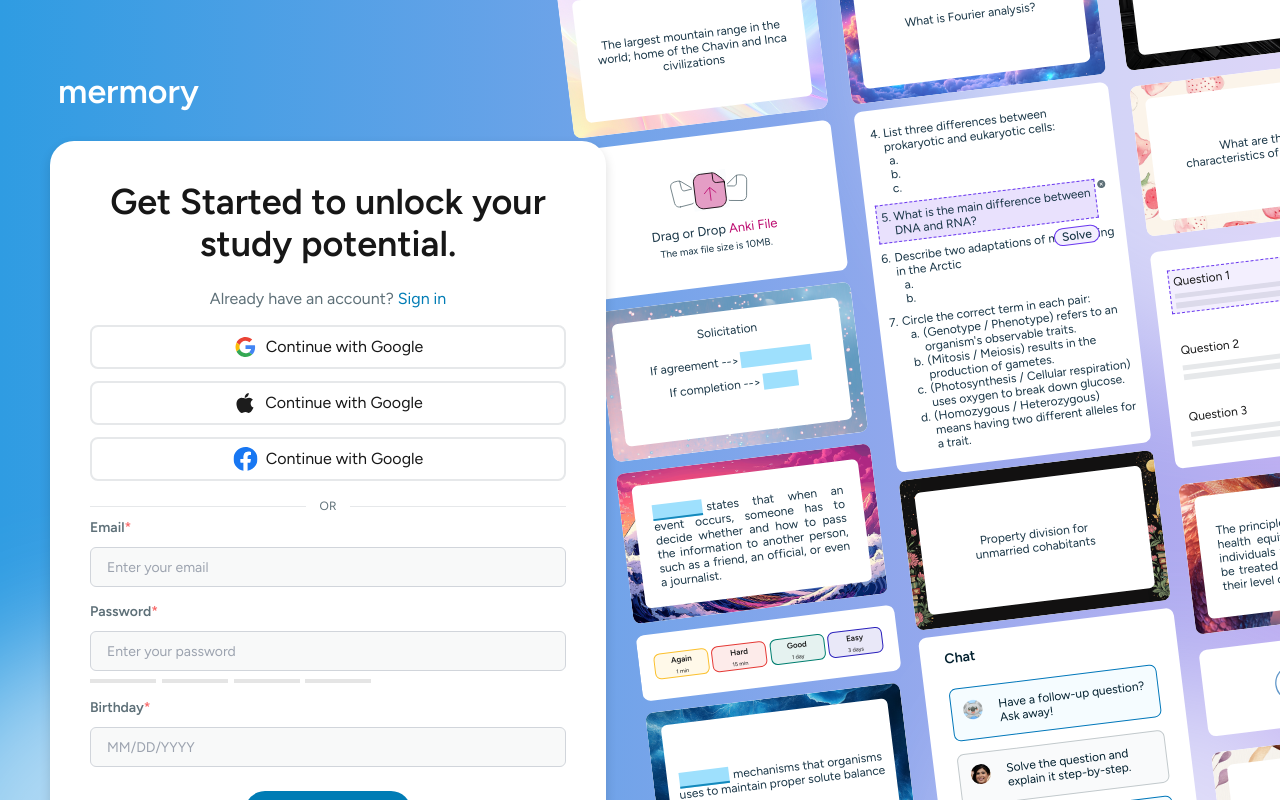
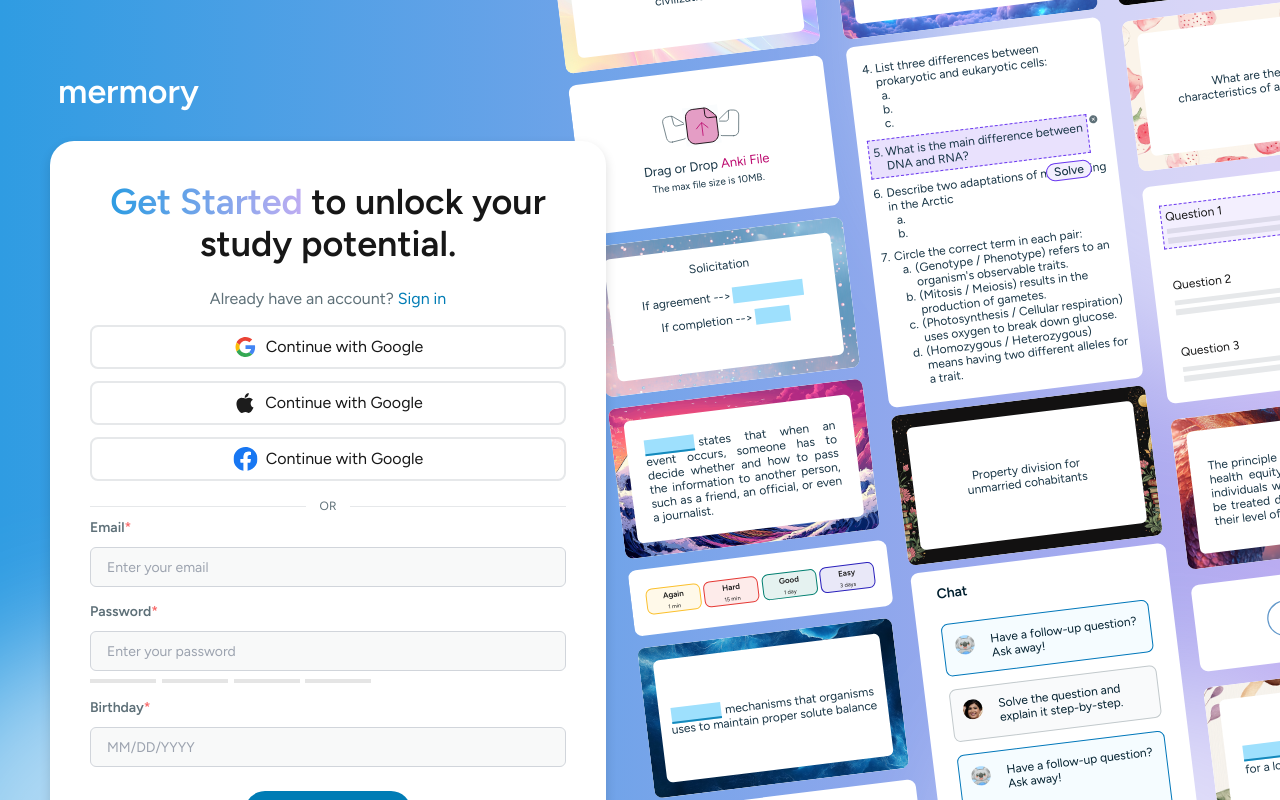
Before and after one commit to moses7054/SigninPage, a Next.js app: page / in a window 1280 px wide. Shown: the top 800 px of the page. Built offline with nearby package versions, Linux system fonts and the light colour scheme.

Commit message:
added colur to text

```diff
--- a/src/components/Animate/AnimatedCards.tsx
+++ b/src/components/Animate/AnimatedCards.tsx
@@ -46,7 +46,7 @@ export default function AnimatedCards() {
         className="flex gap-5 "
         initial={{ y: 0 }}
         animate={{ y: 100 }}
-        transition={{ duration: 6, ease: "linear" }}
+        transition={{ duration: 20, ease: "linear" }}
       >
         <div className="flex flex-col gap-3">
           {Col1.map((Card, index) => (
--- a/src/components/SigninCard.tsx
+++ b/src/components/SigninCard.tsx
@@ -14,7 +14,10 @@ const SigninCard = () => {
   return (
     <div className="p-10 bg-white rounded-3xl shadow-[0px_5px_10px_2px_#0000001A] flex flex-col items-center max-w-[556px] z-20 max-md:px-5 max-sm:py-5 max-sm:rounded-md ">
       <p className="font-figtree font-semibold text-4xl leading-[42px] text-center mb-6 max-sm:text-xl max-sm:leading-5">
-        Get Started to unlock your <br /> study potential.
+        <span className="text-transparent bg-clip-text bg-gradient-to-r from-[#2C9CE2] to-[#BFADF2]">
+          Get Started
+        </span>{" "}
+        to unlock your <br /> study potential.
       </p>
       <p className="font-figtree font-normal text-base leading-5 text-[#5E7078] mb-[16px] hover:cursor-default">
         Already have an account?{" "}
```
